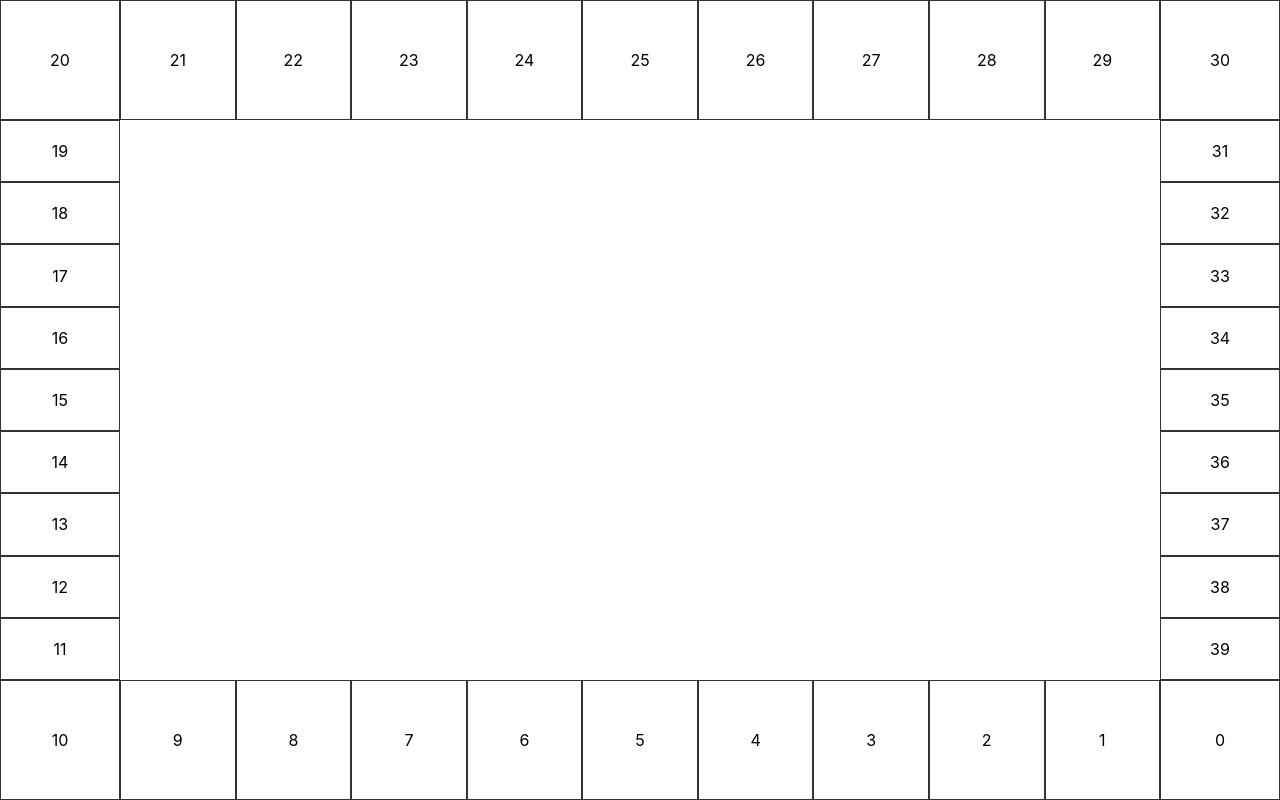
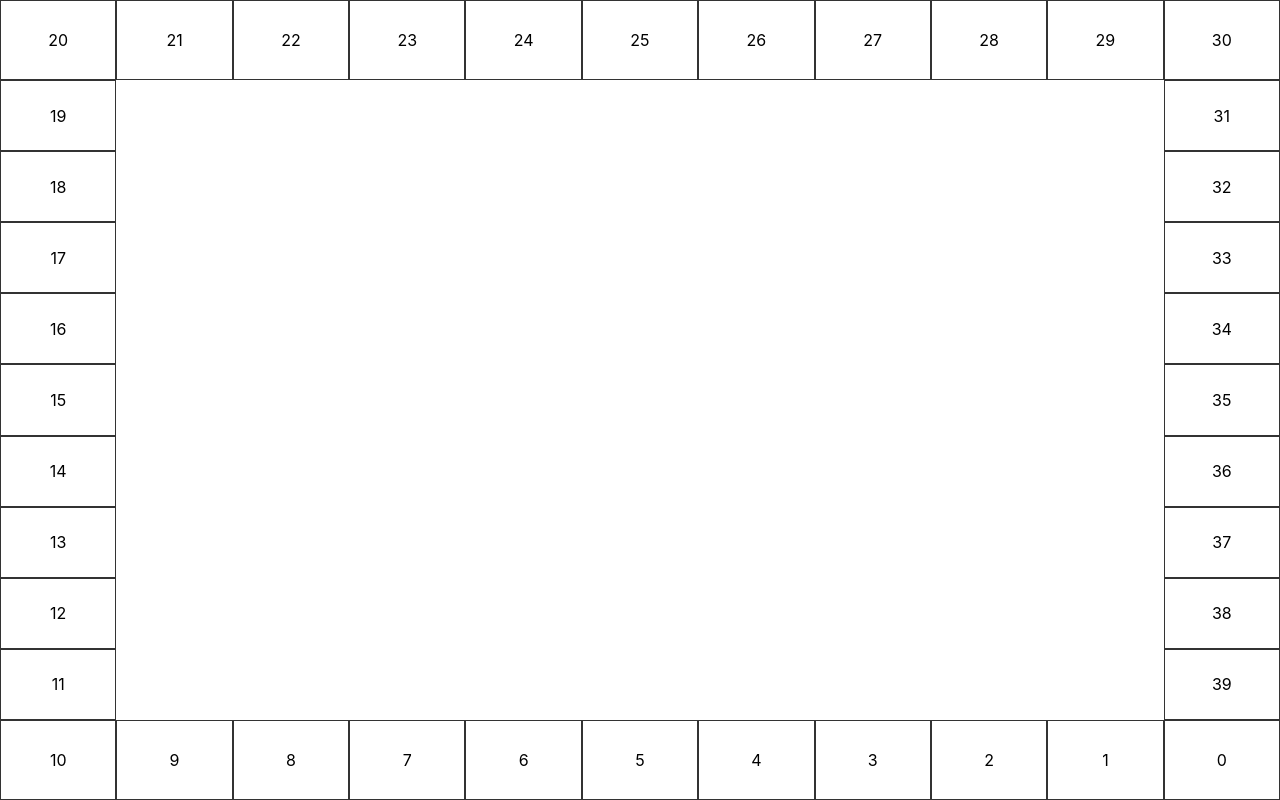
Before and after one commit to NearFutureBand/monopoly, a React app: page / in a window 1280 px wide. Built offline with nearby package versions, Linux system fonts and the light colour scheme.

Commit message:
fixed game field styles

```diff
--- a/src/components/Field/index.js
+++ b/src/components/Field/index.js
@@ -1,29 +1,32 @@
+
+import { Object } from '../Object';
 import './styles.scss';
+import { CELL_MIN_WIDTH } from '../../constants';
 
 const Field = () => {
   return (
-    <div className="field">
+    <div className="field" style={{ minWidth: CELL_MIN_WIDTH * 11 }}>
       <div className="upper-row">
         {[20, 21, 22, 23, 24, 25, 26, 27, 28, 29, 30].map((cell) => {
-          return <div className="cell" key={cell}>{cell}</div>
+          return <Object _id={cell} key={cell} />
         })}
       </div>
       <div className="middle-row">
         <div className="left-column">
           {[11,12,13,14,15,16,17,18,19].reverse().map((cell) => {
-            return <div className="cell" key={cell}>{cell}</div>
+            return <Object _id={cell} key={cell} />
           })}
         </div>
         <div className="center-space"></div>
         <div className="right-column">
           {[31,32,33,34,35,36,37,38,39].map((cell) => {
-            return <div className="cell" key={cell}>{cell}</div>
+            return <Object _id={cell} key={cell} />
           })}
         </div>
       </div>
       <div className="bottom-row">
         {[0,1,2,3,4,5,6,7,8,9,10].reverse().map((cell) => {
-          return <div className="cell" key={cell}>{cell}</div>
+          return <Object _id={cell} key={cell} />
         })}
       </div>
     </div>
--- a/src/components/Field/styles.scss
+++ b/src/components/Field/styles.scss
@@ -9,11 +9,6 @@ $cellSize: 120px;
 
   .upper-row {
     display: flex;
-
-    .cell:last-child,
-    .cell:first-child {
-      min-width: $cellSize;
-    }
   }
 
   .middle-row {
@@ -24,30 +19,20 @@ $cellSize: 120px;
     .right-column {
       display: flex;
       flex-direction: column;
+      flex: 1;
     }
 
     .center-space {
-      flex: 1;
+      flex: 9;
     }
   }
 
   .bottom-row {
     display: flex;
 
-    .cell:last-child,
-    .cell:first-child {
-      min-width: $cellSize;
-    }
+    // .cell:last-child,
+    // .cell:first-child {
+    //   min-width: $cellSize;
+    // }
   }
 }
-
-.cell {
-  flex: 1;
-  text-align: center;
-  border: 1px solid #333;
-  width: $cellSize;
-  height: $cellSize;
-  display: flex;
-  justify-content: center;
-  align-items: center;
-}
--- /dev/null
+++ b/src/components/Object/index.js
@@ -0,0 +1,27 @@
+import './styles.scss';
+import { CELL_MIN_HEIGHT, CELL_MIN_WIDTH,  } from '../../constants';
+import { useMemo } from 'react';
+
+const Object = ({ _id }) => {
+
+  const isCorner = useMemo(() => {
+    return _id % 10 === 0;
+  }, [_id]);
+
+  const isLeftOrRightColumn = useMemo(() => {
+    return (_id > 10 && _id < 20) || (_id > 30 && _id < 40);
+  }, [_id]);
+
+  const styles = {
+    minHeight: isCorner ? CELL_MIN_HEIGHT : undefined,
+    minWidth: isCorner || isLeftOrRightColumn ? CELL_MIN_WIDTH : undefined,
+  }
+
+  return (
+    <div id={_id} className="cell" style={styles}>
+      {_id}
+    </div>
+  )
+}
+
+export { Object };
--- /dev/null
+++ b/src/components/Object/styles.scss
@@ -0,0 +1,8 @@
+.cell {
+  flex: 1;
+  text-align: center;
+  border: 1px solid #333;
+  display: flex;
+  justify-content: center;
+  align-items: center;
+}
--- a/src/components/index.js
+++ b/src/components/index.js
@@ -1 +1,2 @@
 export * from './Field';
+export * from './Object';
--- a/src/constants/index.js
+++ b/src/constants/index.js
@@ -0,0 +1,2 @@
+export const CELL_MIN_WIDTH = 80;
+export const CELL_MIN_HEIGHT = 80;
```
